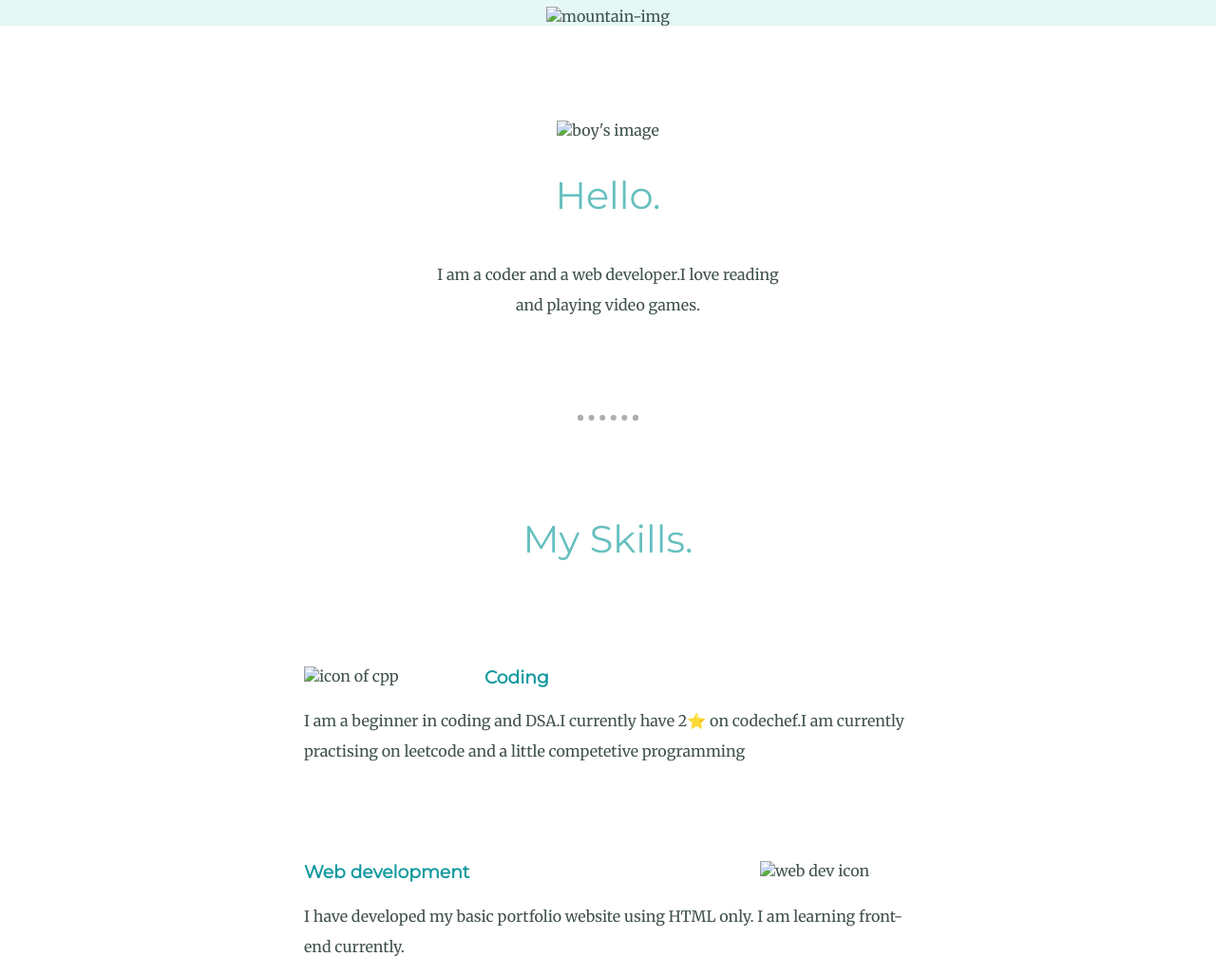
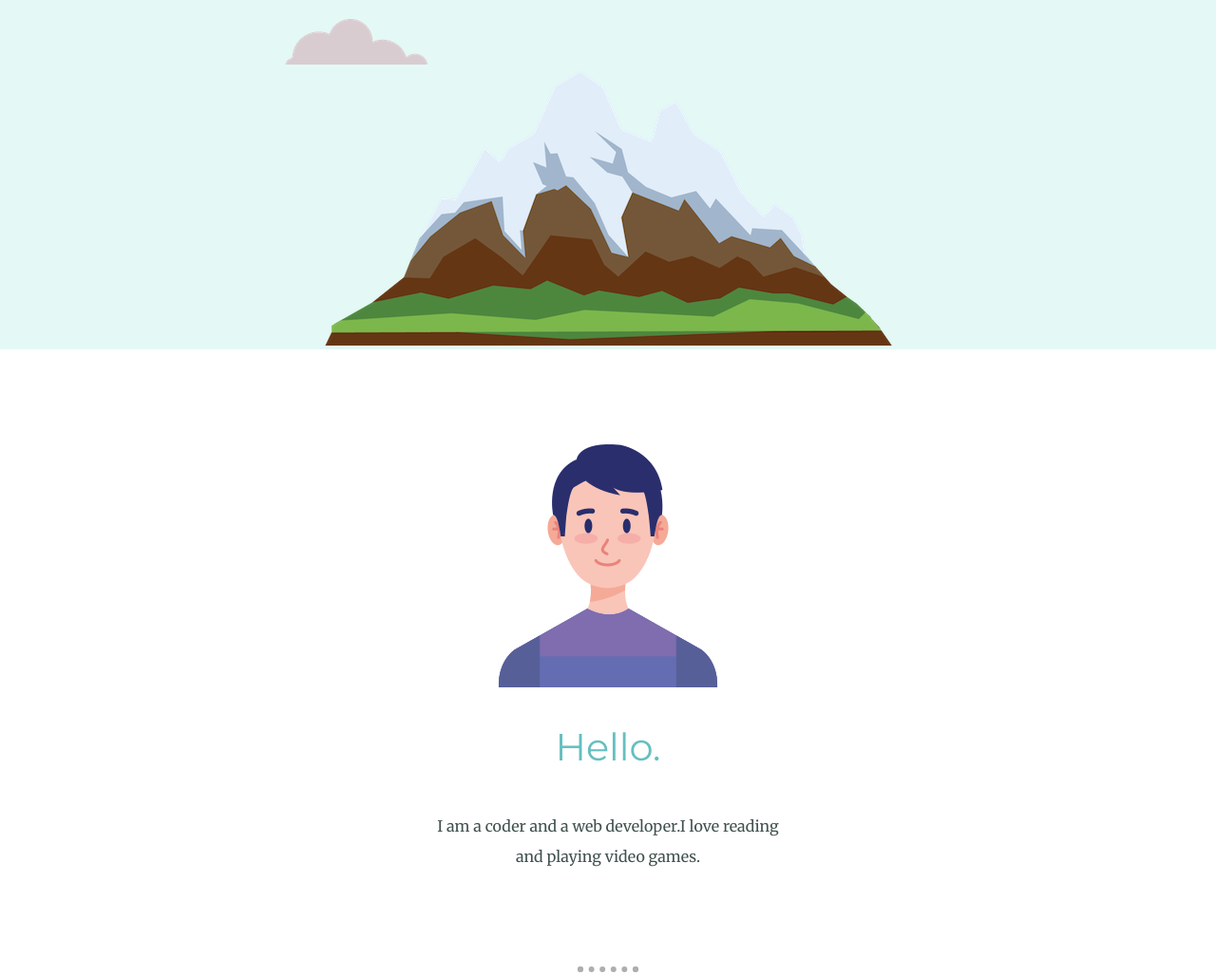
Before and after one commit to 1ashutosh1/My-Site, a plain HTML site: page index.html in a window 1280 px wide. Shown: the part 400-1427 px from the top of the page at 95% size. Drawn offline with Linux system fonts and the light colour scheme; files that its build step writes are made by us from their sources.

Commit message:
Update index.html

```diff
--- a/index.html
+++ b/index.html
@@ -5,21 +5,21 @@
     <meta http-equiv="X-UA-Compatible" content="IE=edge">
     <meta name="viewport" content="width=device-width, initial-scale=1.0">
     <title>Ashutosh Tripathi</title>
-    <link rel="stylesheet" href="css/styles.css">
+    <link rel="stylesheet" href="styles.css">
     <link rel="icon" href="favicon.ico" type="image/x-icon">
     <link rel="preconnect" href="https://fonts.googleapis.com"><link rel="preconnect" href="https://fonts.gstatic.com" crossorigin><link href="https://fonts.googleapis.com/css2?family=Merriweather&family=Montserrat&family=Sacramento&display=swap" rel="stylesheet">
 </head>
 <body>
     <div class="top-container">
-        <img class="top-cloud" src="Images/cloud.png" alt="cloud-img">
+        <img class="top-cloud" src="cloud.png" alt="cloud-img">
         <h1>I'm Ashutosh.</h1>
         <h2>a coder and developer</h2>
-        <img class="bottom-cloud" src="Images/cloud.png" alt="cloud-img">
-        <img src="Images/mountain.png" alt="mountain-img">
+        <img class="bottom-cloud" src="cloud.png" alt="cloud-img">
+        <img src="mountain.png" alt="mountain-img">
     </div>
     <div class="middle-container">
         <div class="profile">
-          <img src="Images/boy.png" alt="boy's image">
+          <img src="boy.png" alt="boy's image">
           <h2>Hello.</h2>
           <p class="intro">I am a coder and a web developer.I love reading and playing video games.</p>
         </div>
@@ -27,12 +27,12 @@
         <div class="skills">
           <h2>My Skills.</h2>
           <div class="skill-row">
-            <img class="cpp" src="Images/c++.png" alt="icon of cpp">
+            <img class="cpp" src="c++.png" alt="icon of cpp">
             <h3>Coding</h3>
             <p class="code-desc">I am a beginner in coding and DSA.I currently have 2⭐️ on codechef.I am currently practising on leetcode and a little competetive programming</p>
           </div>
           <div class="skill-row">
-            <img class="web-dev" src="Images/web-development.png" alt="web dev icon">
+            <img class="web-dev" src="web-development.png" alt="web dev icon">
             <h3>Web development</h3>
             <p class="web-desc">I have developed my basic portfolio website using HTML only. I am learning front-end currently.</p>
           </div>
```
